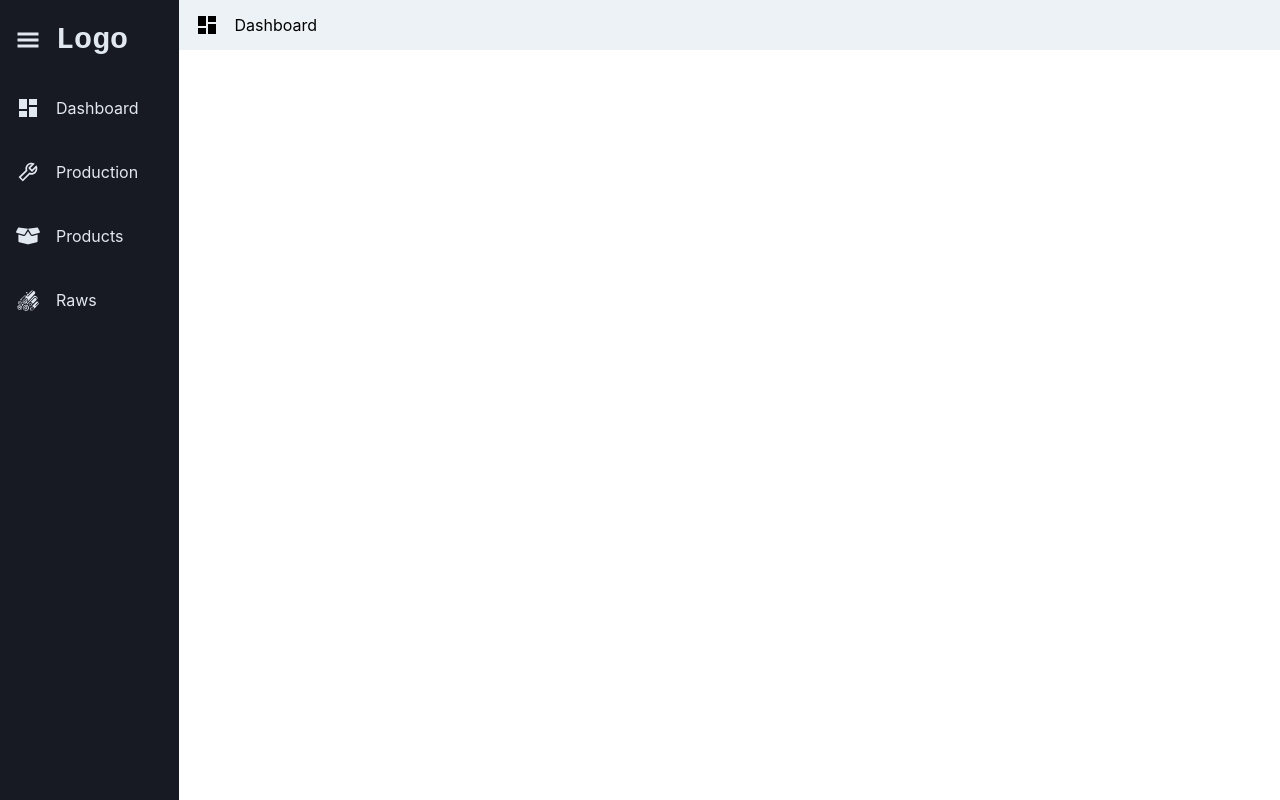
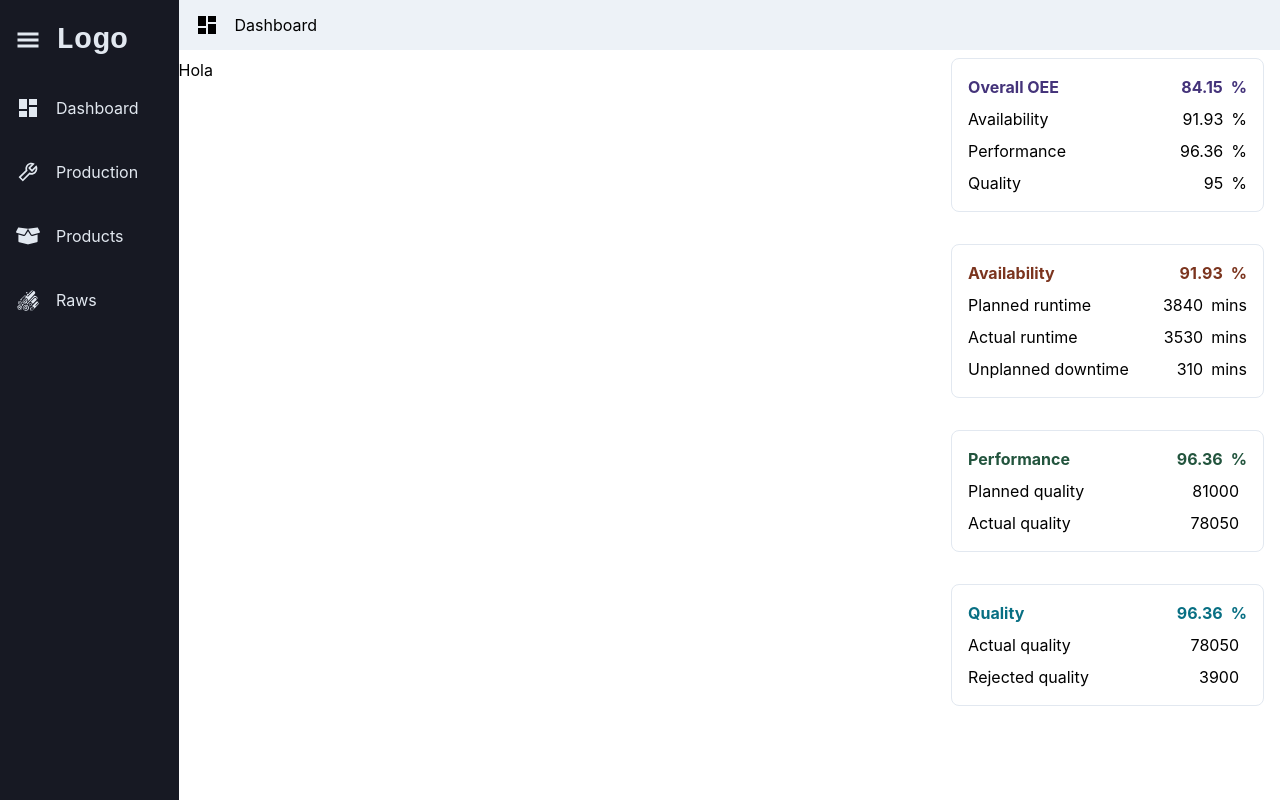
Before and after one commit to takihama/cereal-management-system, a React (Create React App) app: page /dashboard in a window 1280 px wide. Built offline with nearby package versions, Linux system fonts and the light colour scheme.

Commit message:
add: oee cards to dashboard

```diff
--- a/src/pages/Dashboard.tsx
+++ b/src/pages/Dashboard.tsx
@@ -1,9 +1,81 @@
 import React from 'react';
-import { Stack } from '@chakra-ui/react';
+import { Stack, Text } from '@chakra-ui/react';
 import { MdDashboard } from 'react-icons/md';
 import Header from '../components/header/Header';
+import OEECard from '../components/card/OEECard';
 
 export default function Dashboard() {
+  const oee = {
+    title: { name: 'Overall OEE', value: 84.15, unit: '%' },
+    data: [{
+      name: 'Availability',
+      value: 91.93,
+      unit: '%',
+    },
+    {
+      name: 'Performance',
+      value: 96.36,
+      unit: '%',
+    },
+    {
+      name: 'Quality',
+      value: 95,
+      unit: '%',
+    },
+    ],
+    color: 'primary.800',
+  };
+  const availability = {
+    title: { name: 'Availability', value: 91.93, unit: '%' },
+    data: [{
+      name: 'Planned runtime',
+      value: 3840,
+      unit: 'mins',
+    },
+    {
+      name: 'Actual runtime',
+      value: 3530,
+      unit: 'mins',
+    },
+    {
+      name: 'Unplanned downtime',
+      value: 310,
+      unit: 'mins',
+    },
+    ],
+    color: 'orange.800',
+  };
+  const performance = {
+    title: { name: 'Performance', value: 96.36, unit: '%' },
+    data: [{
+      name: 'Planned quality',
+      value: 81000,
+      unit: '',
+    },
+    {
+      name: 'Actual quality',
+      value: 78050,
+      unit: '',
+    },
+    ],
+    color: 'green.800',
+  };
+  const quality = {
+    title: { name: 'Quality', value: 96.36, unit: '%' },
+    data: [{
+      name: 'Actual quality',
+      value: 78050,
+      unit: '',
+    },
+    {
+      name: 'Rejected quality',
+      value: 3900,
+      unit: '',
+    },
+    ],
+    color: 'cyan.800',
+  };
+
   return (
     <Stack width="full">
       <Header
@@ -12,6 +84,38 @@ export default function Dashboard() {
         search={null}
         buttons={[]}
       />
+      <Stack
+        direction="row"
+        justify="space-between"
+        width="full"
+      >
+        <Text>Hola</Text>
+        <Stack
+          paddingX="4"
+          spacing="8"
+        >
+          <OEECard
+            title={oee.title}
+            data={oee.data}
+            color={oee.color}
+          />
+          <OEECard
+            title={availability.title}
+            data={availability.data}
+            color={availability.color}
+          />
+          <OEECard
+            title={performance.title}
+            data={performance.data}
+            color={performance.color}
+          />
+          <OEECard
+            title={quality.title}
+            data={quality.data}
+            color={quality.color}
+          />
+        </Stack>
+      </Stack>
     </Stack>
   );
 }
```
